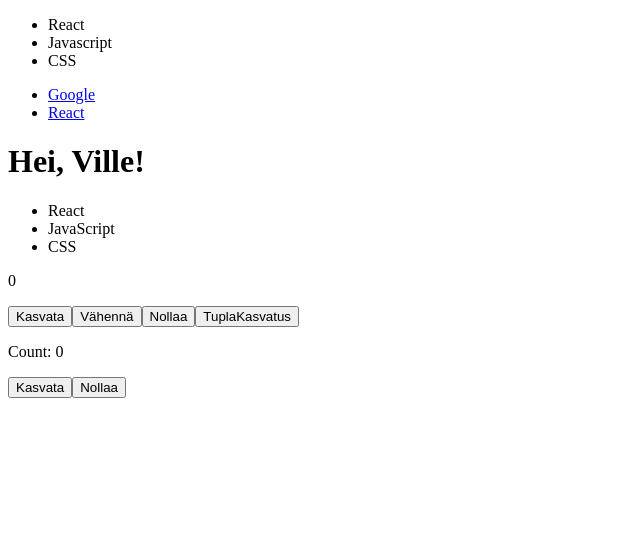
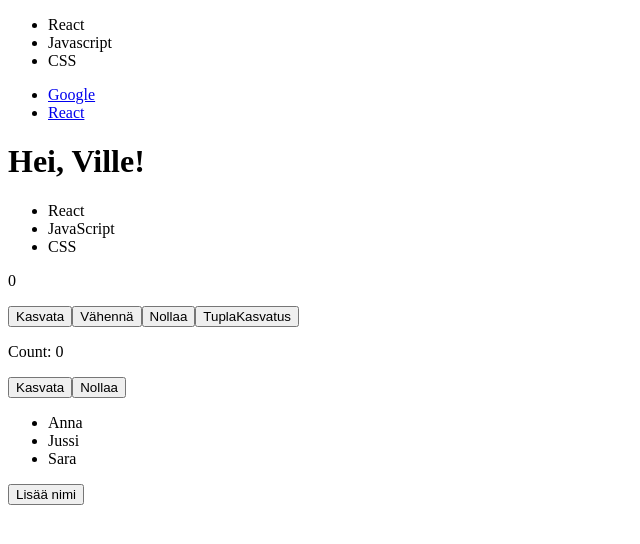
Before and after one commit to Artem0BCH/ReactTehtavat, a React (Vite) app: page / in a window 1280 px wide. Shown: the top 544 px of the page, without its empty margins (0-640 px from the left). Built offline with nearby package versions, Linux system fonts and the light colour scheme.

Commit message:
Korjattu nimilista tehtävä

```diff
--- a/src/App.jsx
+++ b/src/App.jsx
@@ -7,6 +7,7 @@ import Tervehdys from "./Tervehdys.jsx";
 import Kayttajakortti from "./Kayttajakortti.jsx";
 import Laskuri from "./Counter.jsx";
 import LaskuriKorjattu from "./FixedCounter.jsx";
+import NameList from "./FixedNamelist.jsx";
 
 function App() {
   const tiedot = ["React", "Javascript", "CSS"];
@@ -21,6 +22,7 @@ function App() {
       <Kayttajakortti nimi="Ville" lista={["React", "JavaScript", "CSS"]} />
       <Laskuri />
       <LaskuriKorjattu />
+      <NameList />
     </>
   );
 }
--- /dev/null
+++ b/src/FixedNamelist.jsx
@@ -0,0 +1,22 @@
+import { useState } from "react";
+
+function NameList() {
+  const [names, setNames] = useState(["Anna", "Jussi", "Sara"]);
+
+  function addName() {
+    setNames([...names, "Uusi nimi"]);
+  }
+
+  return (
+    <div>
+      <ul>
+        {names.map((name, index) => (
+          <li key={index}>{name}</li>
+        ))}
+      </ul>
+      <button onClick={addName}>Lisää nimi</button>
+    </div>
+  );
+}
+
+export default NameList;
```
